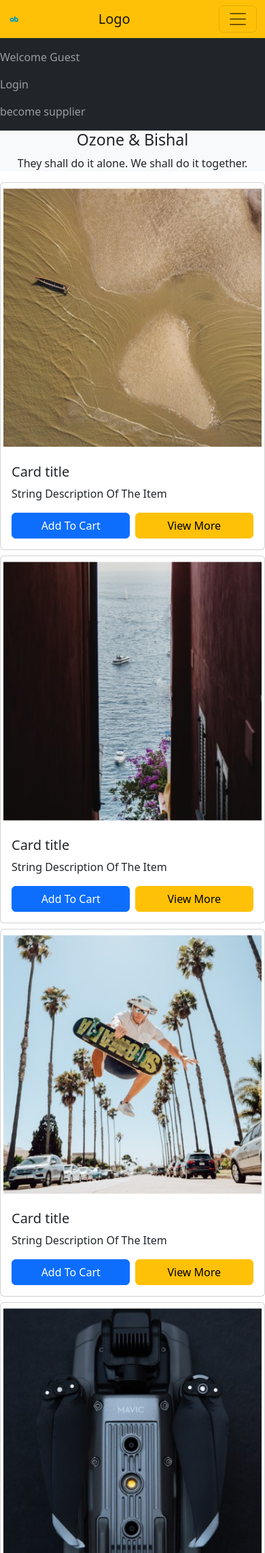
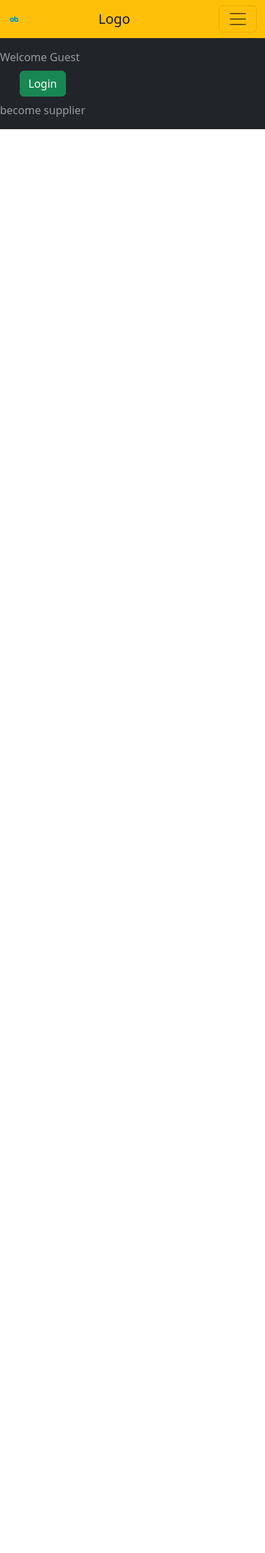
Before and after one commit to centaurusghost/Ecommerce-Website, a PHP site: page / in a window 390 px wide. Shown: the top 2284 px of the page at 68% size. After the commit the page ends 190 px from the top, so only its background shows below. Run offline with PHP 8.4, Linux system fonts and the light colour scheme; some libraries are stand-ins or nearby versions.

Commit message:
Login form is added to index.php

```diff
--- a/index.php
+++ b/index.php
@@ -69,8 +69,46 @@
           <a class="nav-link" href="#">Welcome Guest</a>
         </li>
 
-        <li class="nav-item">
-          <a class="nav-link" href="#">Login</a>
+        <li class="">
+
+
+          <div class="modal-footer d-flex justify-content-center">
+            <button class="btn btn-success" type="button" data-bs-toggle="modal" data-bs-target="#myModal">Login</button>
+          </div>
+
+
+
+          <div class="modal" id="myModal">
+            <div class="modal-dialog">
+              <div class="modal-content">
+
+                <div class="modal-header text-center">
+                  <h4 class="modal-title w-100 font-weight-bold">Login In</h4>
+                  <button type="button" class="btn btn-danger" data-bs-dismiss="modal">
+                    <span class="fs-5 fw-bold text-center" aria-hidden="true">&times;</span>
+                  </button>
+
+
+                </div>
+                <form action="" method="POST">
+                  <div class="modal-body mx-3">
+                    <div class="md-form mb-5 d-flex">
+                      <input type="email" pattern="\d*" id="defaultForm-email" class="form-control validate" placeholder="Email" required>
+                    </div>
+
+                    <div class="md-form mb-4 d-flex align-items-center justify-content-center">
+
+                      <input type="password" id="defaultForm-pass" pattern="\d*" class="form-control validate" placeholder="Password">
+                    </div>
+
+                  </div>
+                  <div class="modal-footer d-flex justify-content-center">
+                    <button class="btn btn-success fs-5 fw-bold" type="submit">Login</button>
+                  </div>
+              </div>
+              </form>
+            </div>
+          </div>
         </li>
         <li class="nav-item">
           <a class="nav-link" href="./supplier/supplier_register.php">become supplier</a>
@@ -79,153 +117,16 @@
       </ul>
     </nav>
 
-    <!-- third child -->
-    <div class="bg-light">
-      <h3 class="text-center">Ozone & Bishal</h3>
-      <p class="text-center">
-        They shall do it alone. We shall do it together.
-      </p>
-    </div>
-
-    <!-- fourth child -->
-    <div class="row">
-      <div class="col-md-10">
-        <!-- display products here -->
-        <div class="row">
-          <!-- to display 3 carts we are using 3 divisions -->
-          <div class="col-md-4 mb-2">
-
-            <div class="card">
-              <img class="card-img-top" src="./images/1.jpg" alt="Card image cap">
-              <div class="card-body">
-                <h5 class="card-title">Card title</h5>
-                <p class="card-text">String Description Of The Item</p>
-                <a href="#" class="btn btn-primary">Add To Cart</a>
-                <a href="#" class="btn btn-warning paddingbetweenbotons">View More</a>
-              </div>
-            </div>
-
-          </div>
-          <div class="col-md-4 mb-2">
-            <div class="card">
-              <img class="card-img-top" src="./images/2.jpg" alt="Card image cap">
-              <div class="card-body">
-                <h5 class="card-title">Card title</h5>
-                <p class="card-text">String Description Of The Item</p>
-                <a href="#" class="btn btn-primary">Add To Cart</a>
-                <a href="#" class="btn btn-warning paddingbetweenbotons">View More</a>
-              </div>
-            </div>
-
-          </div>
-          <div class="col-md-4 mb-2">
-            <div class="card">
-              <img class="card-img-top" src="./images/3.jpg" alt="Card image cap">
-              <div class="card-body">
-                <h5 class="card-title">Card title</h5>
-                <p class="card-text">String Description Of The Item</p>
-                <a href="#" class="btn btn-primary">Add To Cart</a>
-                <a href="#" class="btn btn-warning paddingbetweenbotons">View More</a>
-              </div>
-            </div>
-
-          </div>
 
 
 
-          <div class="col-md-4 mb-2">
-            <div class="card">
-              <img class="card-img-top" src="./images/4.jpg" alt="Card image cap">
-              <div class="card-body">
-                <h5 class="card-title">Card title</h5>
-                <p class="card-text">String Description Of The Item</p>
-                <a href="#" class="btn btn-primary">Add To Cart</a>
-                <a href="#" class="btn btn-warning paddingbetweenbotons">View More</a>
-              </div>
-            </div>
-
-          </div>
-
-          <div class="col-md-4 mb-2">
-
-            <div class="card">
-              <img class="card-img-top" src="./images/5.jpg" alt="Card image cap">
-              <div class="card-body">
-                <h5 class="card-title">Card title</h5>
-                <p class="card-text">String Description Of The Item</p>
-                <a href="#" class="btn btn-primary">Add To Cart</a>
-                <a href="#" class="btn btn-warning paddingbetweenbotons">View More</a>
-              </div>
-            </div>
-
-          </div>
-
-          <div class="col-md-4 mb-2">
-
-            <div class="card">
-              <img class="card-img-top" src="./images/6.jpg" alt="Card image cap">
-              <div class="card-body">
-                <h5 class="card-title">Card title</h5>
-                <p class="card-text">String Description Of The Item</p>
-                <a href="#" class="btn btn-primary">Add To Cart</a>
-                <a href="#" class="btn btn-warning paddingbetweenbotons">View More</a>
-              </div>
-            </div>
-
-          </div>
-
-        </div>
-
-      </div>
-
-      <div class="col-md-2 bg-dark p-1 sidenavbar">
-        <!-- display side navigation bar -->
-        <ul class="navbar-nav me-auto text-center">
-          <li class="nav-item bg-warning sidenavbardelivery">
-            <a href="#" class="nav-link text-dark">
-              <h4> Delivery Brands</h4>
-            </a>
-          </li>
-
-          <li class="nav-item">
-            <a href="#" class="nav-link text-light">
-              Brand 1
-            </a>
-          </li>
-
-          <li class="nav-item">
-            <a href="#" class="nav-link text-light">
-              Brand 2
-            </a>
-          </li>
-
-          <li class="nav-item">
-            <a href="#" class="nav-link text-light">
-              Brand3
-            </a>
-          </li>
-
-          <li class="nav-item">
-            <a href="testCode.php" class="nav-link text-light">
-              Test Insert Page
-            </a>
-          </li>
-        </ul>
-      </div>
-    </div>
 
 
+    <?php
 
-    <!-- last child -->
-    <div class="bg-warning p-3 text-center text-light">
-      <p>Ozone & Bishal. Feel Free To Contact Us</p>
-    </div>
-  </div>
-  <?php
-
-  ?>
-  <!-- bootstrap js link -->
-  <script src="https://cdn.jsdelivr.net/npm/bootstrap@5.2.0-beta1/dist/js/bootstrap.bundle.min.js" integrity="sha384-pprn3073KE6tl6bjs2QrFaJGz5/SUsLqktiwsUTF55Jfv3qYSDhgCecCxMW52nD2" crossorigin="anonymous"></script>
+    ?>
+    <!-- bootstrap js link -->
+    <script src="https://cdn.jsdelivr.net/npm/bootstrap@5.2.0-beta1/dist/js/bootstrap.bundle.min.js" integrity="sha384-pprn3073KE6tl6bjs2QrFaJGz5/SUsLqktiwsUTF55Jfv3qYSDhgCecCxMW52nD2" crossorigin="anonymous"></script>
 
 </body>
 
```
Also changed, not shown: pages/login_page.php (added, +54 -0 lines).
